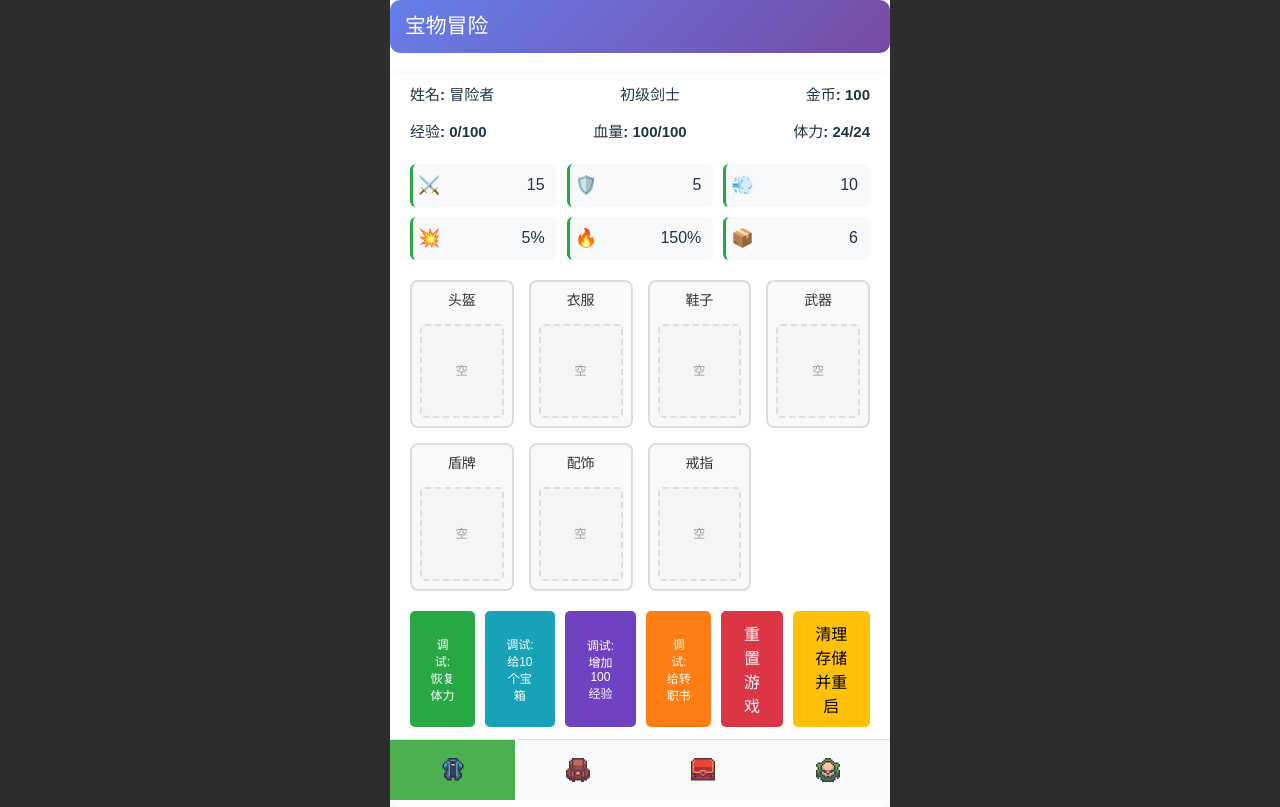
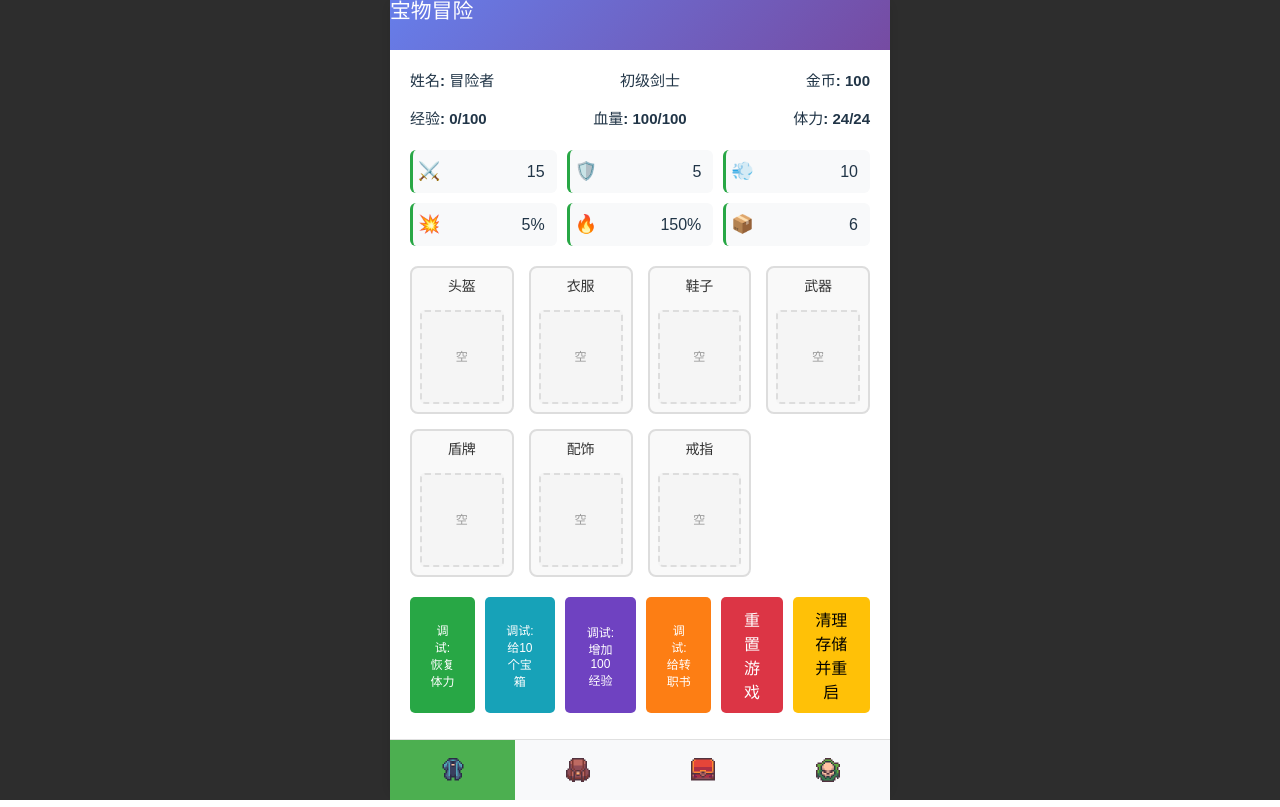
Before and after one commit to Hujunjob/MonadBox, a React (Vite) app in the folder treasure-adventure/: page / in a window 1280 px wide. Built offline with nearby package versions, Linux system fonts and the light colour scheme.

Commit message:
Update App.css

```diff
--- a/treasure-adventure/src/App.css
+++ b/treasure-adventure/src/App.css
@@ -36,6 +36,9 @@ body {
     margin-left: calc((100vw - 500px) / 2);
   }
   .game-nav{
+    margin-left: calc((100vw - 500px) / 2);
+  }
+  .game-header{
     margin-left: calc((100vw - 500px) / 2);
   }
 }
@@ -60,18 +63,30 @@ body {
     max-width: 100vw !important;
     margin-left: 0 !important;
   }
+  .game-header{
+        width: 100vw !important;
+    min-width: 100vw !important;
+    max-width: 100vw !important;
+    margin-left: 0 !important;
+  }
 }
 
 /* 游戏头部 */
 .game-header {
-  display: flex;
-  justify-content: space-between;
-  align-items: center;
-  margin-bottom: 20px;
-  padding: 15px;
+  position: fixed;
+  top: 0;
+  width: 500px;
+  min-width: 500px;
+  max-width: 500px;
+  /* display: flex; */
+  /* justify-content: center; */
+  /* align-items: center; */
+  margin: 0;
+  height: 50px;
   background: linear-gradient(135deg, #667eea 0%, #764ba2 100%);
   color: white;
-  border-radius: 10px;
+  border-radius: 0;
+  z-index: 1001;
 }
 
 .game-header h1 {
@@ -128,7 +143,7 @@ body {
 .game-content {
   background: white;
   padding: 20px;
-  padding-top: 1px;
+  padding-top: 60px;
   padding-bottom: 80px;
   border-radius: 10px;
   box-shadow: 0 2px 10px rgba(0,0,0,0.1);
```
